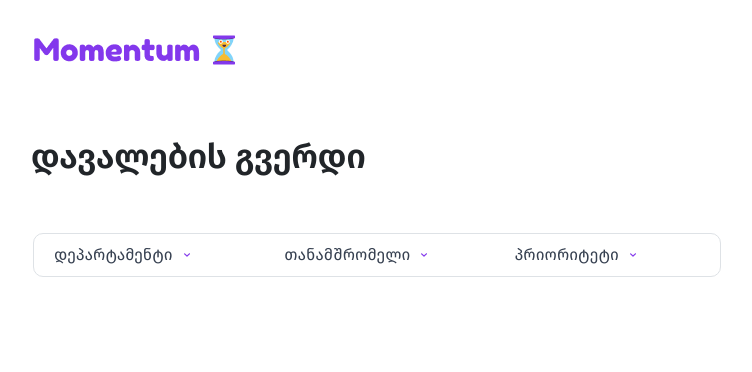
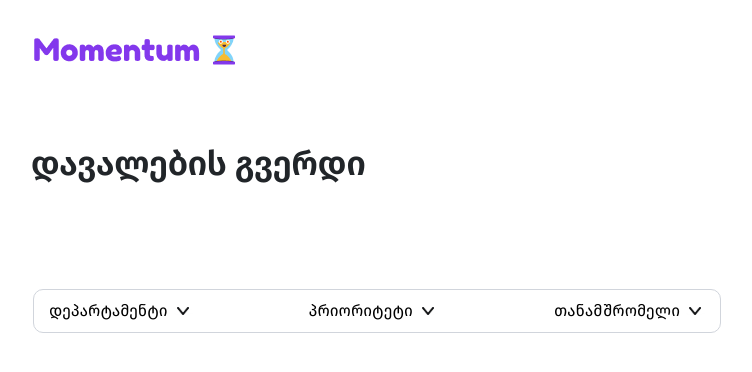
Before and after one commit to IrakliTavartk/redberry, a Next.js app: page / in a window 1280 px wide. Shown: the top 372 px of the page, without its empty margins (87-839 px from the left). Built offline with nearby package versions, Linux system fonts and the light colour scheme.

Commit message:
downshift

```diff
--- a/src/app/page.tsx
+++ b/src/app/page.tsx
@@ -1,137 +1,26 @@
+import Image from 'next/image'
+
+
 export default function Home() {
+
   return (
-    <div>
-      <style dangerouslySetInnerHTML={{
-        __html: `
-          .hover-purple:hover {
-            color: #8338EC !important;
-          }
-        `
-      }} />
-
-      {/* დავალების გვერდი - First specifications */}
-      <h1
-        className="absolute text-gray-800 font-semibold leading-none tracking-normal"
-        style={{
-          width: '373px',
-          height: '41px',
-          top: '140px',
-          left: '118px',
-          fontFamily: 'FiraGO, -apple-system, BlinkMacSystemFont, "Segoe UI", Roboto, sans-serif',
-          fontWeight: 600,
-          fontSize: '34px',
-          lineHeight: '100%',
-          letterSpacing: '0%',
-          color: '#212529'
-        }}
-      >
+    <div className="container">
+      <h1 className="text-c-grey mt-[38px] ml-[118px] text-[34px] font-semibold">
         დავალების გვერდი
       </h1>
 
-      {/* დეპარტამენტი თანამშრომელი პრიორიტეტი - Visual only */}
-      <div
-        className="absolute flex items-center justify-start border bg-white"
-        style={{
-          width: '688px',
-          height: '44px',
-          top: '233px',
-          left: '120px',
-          borderRadius: '10px',
-          borderWidth: '1px',
-          borderColor: '#DEE2E6',
-          gap: '45px',
-          paddingLeft: '20px',
-          paddingRight: '20px'
-        }}
-      >
-        {/* დეპარტამენტი */}
-        <div className="flex-1">
-          <div className="flex items-center cursor-pointer">
-            <span
-              className="hover-purple transition-colors duration-200"
-              style={{
-                fontFamily: 'FiraGO',
-                fontWeight: 400,
-                fontSize: '16px',
-                lineHeight: '100%',
-                letterSpacing: '0%',
-                textAlign: 'center',
-                color: '#374151'
-              }}
-            >დეპარტამენტი</span>
-            <svg
-              className="ml-2"
-              fill="currentColor"
-              viewBox="0 0 20 20"
-              style={{
-                color: '#8338EC',
-                width: '12px',
-                height: '12px'
-              }}
-            >
-              <path fillRule="evenodd" d="M5.293 7.293a1 1 0 011.414 0L10 10.586l3.293-3.293a1 1 0 111.414 1.414l-4 4a1 1 0 01-1.414 0l-4-4a1 1 0 010-1.414z" clipRule="evenodd" />
-            </svg>
-          </div>
+      <div className="flex h-[44px] w-[688px] mt-[100px] ml-[120px] border-gray-300 border-[1px] justify-between rounded-[10px] items-center ">
+        <div className='flex ml-[15px] hover:text-purple-700' >
+          <h1 className='mr-[5px]'>დეპარტამენტი </h1>
+          <Image src="/svgs/icon.jpg" alt="" width={20} height={20} />
         </div>
-
-        {/* თანამშრომელი */}
-        <div className="flex-1">
-          <div className="flex items-center cursor-pointer">
-            <span
-              className="hover-purple transition-colors duration-200"
-              style={{
-                fontFamily: 'FiraGO',
-                fontWeight: 400,
-                fontSize: '16px',
-                lineHeight: '100%',
-                letterSpacing: '0%',
-                textAlign: 'center',
-                color: '#374151'
-              }}
-            >თანამშრომელი</span>
-            <svg
-              className="ml-2"
-              fill="currentColor"
-              viewBox="0 0 20 20"
-              style={{
-                color: '#8338EC',
-                width: '12px',
-                height: '12px'
-              }}
-            >
-              <path fillRule="evenodd" d="M5.293 7.293a1 1 0 011.414 0L10 10.586l3.293-3.293a1 1 0 111.414 1.414l-4 4a1 1 0 01-1.414 0l-4-4a1 1 0 010-1.414z" clipRule="evenodd" />
-            </svg>
-          </div>
+        <div className='flex justify-center  hover:text-purple-700' >
+          <h1 className='mr-[5px]'> პრიორიტეტი  </h1>
+          <Image src="/svgs/icon.jpg" alt="" width={20} height={20} />
         </div>
-
-        {/* პრიორიტეტი */}
-        <div className="flex-1">
-          <div className="flex items-center cursor-pointer">
-            <span
-              className="hover-purple transition-colors duration-200"
-              style={{
-                fontFamily: 'FiraGO',
-                fontWeight: 400,
-                fontSize: '16px',
-                lineHeight: '100%',
-                letterSpacing: '0%',
-                textAlign: 'center',
-                color: '#374151'
-              }}
-            >პრიორიტეტი</span>
-            <svg
-              className="ml-2"
-              fill="currentColor"
-              viewBox="0 0 20 20"
-              style={{
-                color: '#8338EC',
-                width: '12px',
-                height: '12px'
-              }}
-            >
-              <path fillRule="evenodd" d="M5.293 7.293a1 1 0 011.414 0L10 10.586l3.293-3.293a1 1 0 111.414 1.414l-4 4a1 1 0 01-1.414 0l-4-4a1 1 0 010-1.414z" clipRule="evenodd" />
-            </svg>
-          </div>
+        <div className='flex mr-[15px]  hover:text-purple-700'>
+          <h1 className='mr-[5px] text-[16px]'>თანამშრომელი </h1>
+          <Image src="/svgs/icon.jpg" alt="" width={20} height={20}  />
         </div>
       </div>
     </div>
--- a/src/components/Button/CustomButton.tsx
+++ b/src/components/Button/CustomButton.tsx
@@ -5,7 +5,7 @@ const CustomButton = ({ filled = false, className, children }: CustomButtonProps
 
   return (
     <button
-      className={` text-c-grey flex cursor-pointer items-center justify-center  rounded-[5px] px-2.5 py-5 ${filled ? "bg-[#8338EC] text-white hover:bg-[#8869b4] active:bg-[#6e4ba0]" : "border border-[#8338EC] hover:bg-[#B588F4] hover:text-white active:bg-[#9157e4]"} ${className}`}
+      className={` text-c-grey flex cursor-pointer items-center justify-center h-1.5  rounded-[5px] px-2.5 py-5 ${filled ? "bg-[#8338EC] text-white hover:bg-[#8869b4] active:bg-[#6e4ba0]" : "border border-[#8338EC] hover:bg-[#B588F4] hover:text-white active:bg-[#9157e4]"} ${className}`}
     >
       <span className="flex items-center justify-center gap-1">{children}</span>
     </button>
```
Also changed, not shown: public/svgs/Icon.jpg (added).
